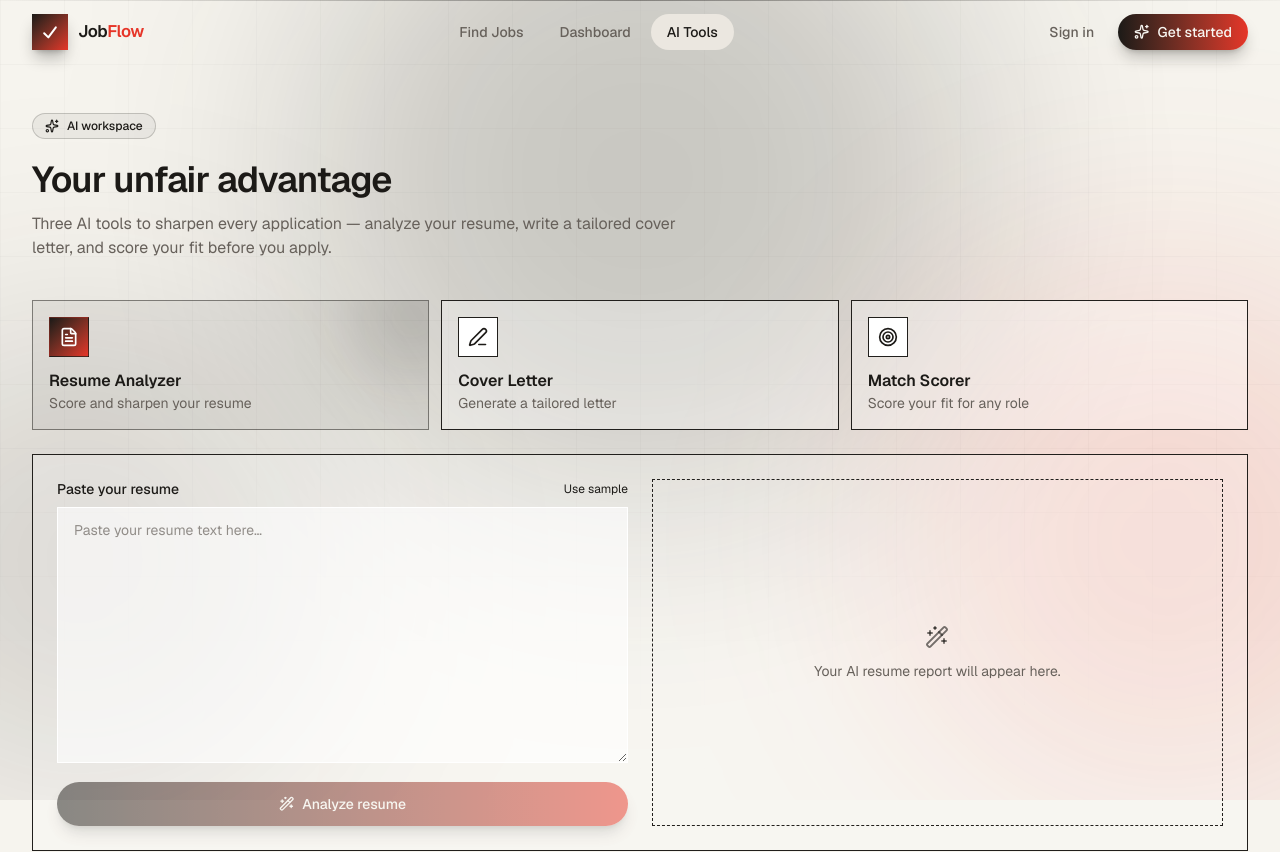
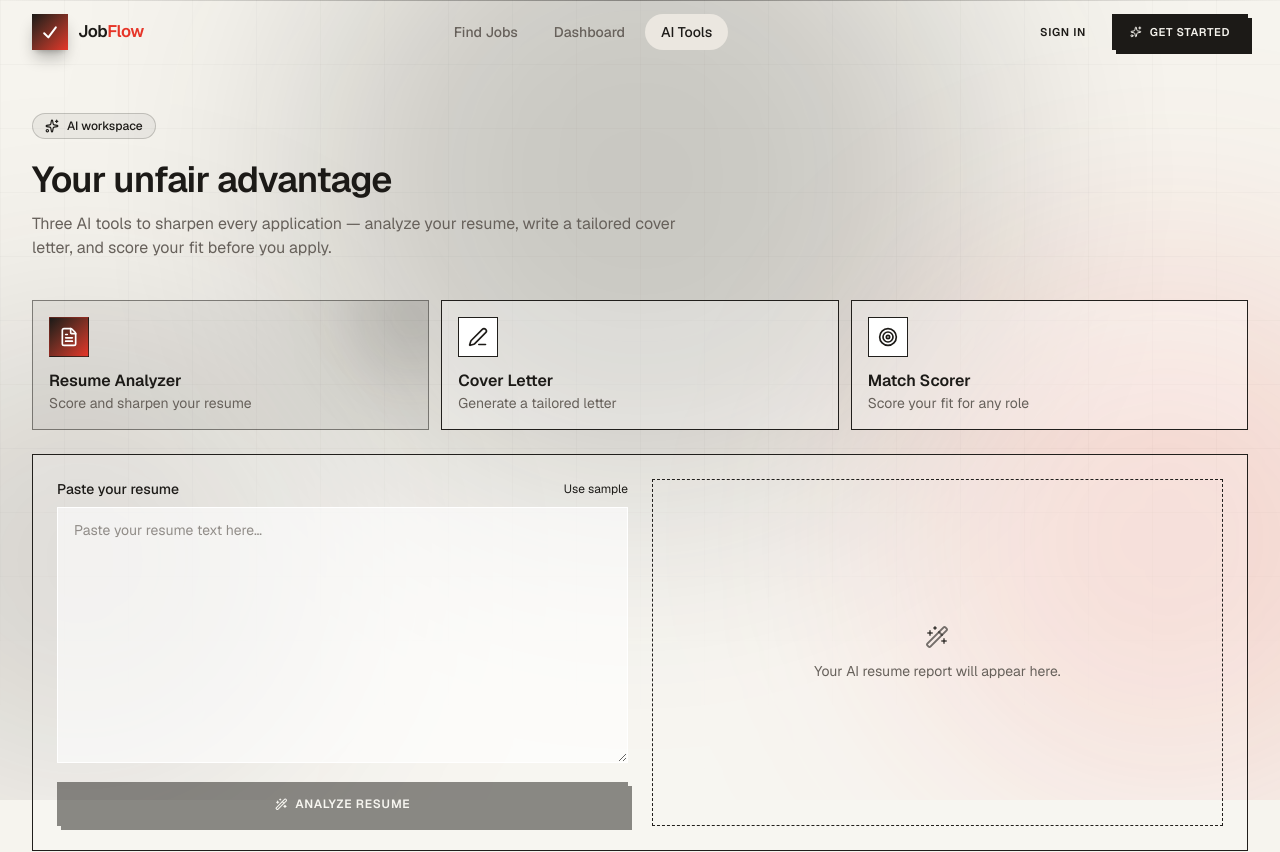
Before and after one commit to madhushigli1/jobflow-ai, a Next.js app in the folder jobflow-ai/: page /ai-tools in a window 1280 px wide. Shown: the top 852 px of the page. Built offline with nearby package versions, Linux system fonts and the light colour scheme.

Commit message:
style(ui): brutalist ink/red button blocks with press interaction

```diff
--- a/jobflow-ai/src/shared/ui/button.tsx
+++ b/jobflow-ai/src/shared/ui/button.tsx
@@ -3,25 +3,33 @@ import { cva, type VariantProps } from "class-variance-authority";
 import { cn } from "@/shared/utils/cn";
 
 const buttonVariants = cva(
-  "inline-flex items-center justify-center gap-2 whitespace-nowrap rounded-full font-medium transition-all duration-200 outline-none focus-visible:ring-2 focus-visible:ring-ring focus-visible:ring-offset-2 focus-visible:ring-offset-background disabled:pointer-events-none disabled:opacity-50 [&_svg]:size-[1.1em] [&_svg]:shrink-0 active:scale-[0.98]",
+  "inline-flex items-center justify-center gap-2 whitespace-nowrap border-2 border-foreground font-semibold uppercase tracking-[0.06em] outline-none transition-all duration-150 focus-visible:ring-2 focus-visible:ring-ring focus-visible:ring-offset-2 focus-visible:ring-offset-background disabled:pointer-events-none disabled:opacity-50 [&_svg]:size-[1.05em] [&_svg]:shrink-0 hover:translate-x-[2px] hover:translate-y-[2px] active:translate-x-[4px] active:translate-y-[4px]",
   {
     variants: {
       variant: {
+        // ink block — the workhorse primary
         primary:
-          "bg-gradient-to-r from-primary to-accent text-primary-foreground shadow-lg shadow-primary/25 hover:shadow-primary/40 hover:brightness-110",
+          "bg-foreground text-background shadow-[4px_4px_0_0_hsl(var(--foreground))] hover:shadow-[2px_2px_0_0_hsl(var(--foreground))] active:shadow-none",
+        // the rare red pop
+        accent:
+          "bg-accent text-accent-foreground shadow-[4px_4px_0_0_hsl(var(--foreground))] hover:shadow-[2px_2px_0_0_hsl(var(--foreground))] active:shadow-none",
+        // paper block with ink edge
         secondary:
-          "bg-muted text-foreground border border-border hover:bg-background-elevated hover:border-primary/40",
+          "bg-card text-foreground shadow-[4px_4px_0_0_hsl(var(--foreground))] hover:shadow-[2px_2px_0_0_hsl(var(--foreground))] active:shadow-none",
         outline:
-          "border border-border bg-transparent text-foreground hover:bg-muted hover:border-primary/40",
-        ghost: "bg-transparent text-muted-foreground hover:bg-muted hover:text-foreground",
-        glass: "glass text-foreground hover:border-primary/50",
+          "bg-transparent text-foreground hover:translate-x-0 hover:translate-y-0 hover:bg-foreground hover:text-background active:translate-x-0 active:translate-y-0",
+        ghost:
+          "border-transparent bg-transparent text-foreground hover:translate-x-0 hover:translate-y-0 hover:bg-muted active:translate-x-0 active:translate-y-0",
+        // legacy alias used in a few CTAs → paper block
+        glass:
+          "bg-card text-foreground shadow-[4px_4px_0_0_hsl(var(--foreground))] hover:shadow-[2px_2px_0_0_hsl(var(--foreground))] active:shadow-none",
         destructive:
-          "bg-destructive text-destructive-foreground hover:brightness-110 shadow-lg shadow-destructive/20",
+          "bg-foreground text-background shadow-[4px_4px_0_0_hsl(var(--accent))] hover:shadow-[2px_2px_0_0_hsl(var(--accent))] active:shadow-none",
       },
       size: {
-        sm: "h-9 px-4 text-sm",
-        md: "h-11 px-5 text-sm",
-        lg: "h-13 px-7 text-base",
+        sm: "h-9 px-4 text-[0.7rem]",
+        md: "h-11 px-5 text-xs",
+        lg: "h-13 px-7 text-sm",
         icon: "size-11",
       },
     },
```
